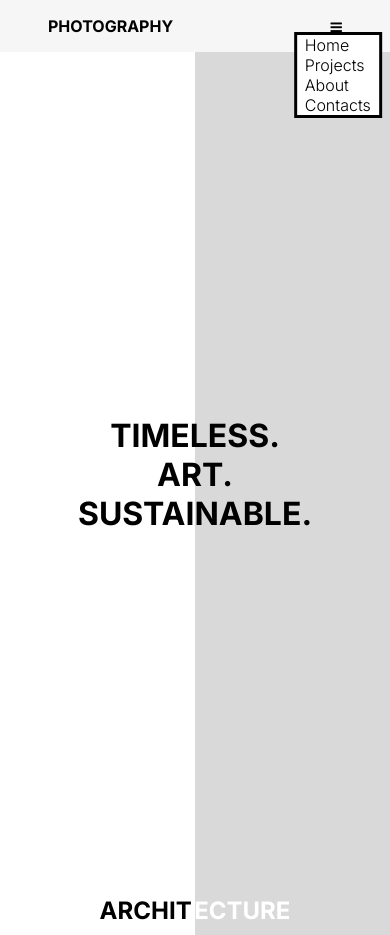
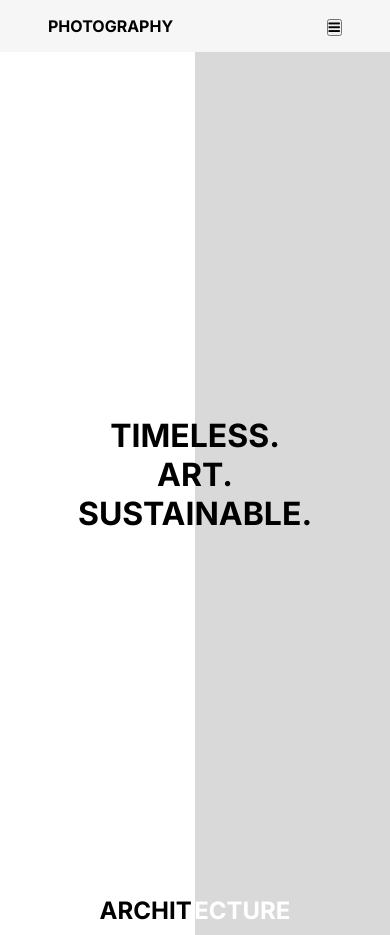
Before and after one commit to zennmarieee/Practice, a plain HTML site: page index.html in a window 390 px wide. Shown: the top 935 px of the page. Drawn offline with Linux system fonts and the light colour scheme.

Commit message:
style.css

```diff
--- a/style.css
+++ b/style.css
@@ -42,9 +42,9 @@ header nav .list li a {
     color: black;
 }
 
-.left-menu {
-    display: none;
-}
+
+
+
 
 
 
@@ -118,7 +118,6 @@ img {
         margin: 0 1em;
     }
 
-
 }
 
 @media (max-width: 850px) {
@@ -126,23 +125,23 @@ img {
         display: none;
     }
 
-    .left-menu {
-        position: relative;
+    .right-menu {
         display: block;
     }
 
-    .left-menu button  {
+    .right-menu button  {
         background-color: transparent;
         border: none;
     }
 
+
     [popover] {
-        display: block;
-        position: absolute;
-       translate: -60%;
-       margin: 1em;
+       position: absolute;
+       margin: 1em ;
        height: max-content;
        overflow: hidden;
+       top: 2em;
+       right: 0;
     }
 
     [popover] a{
```
